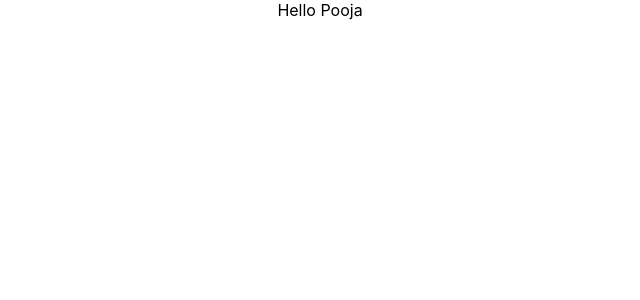
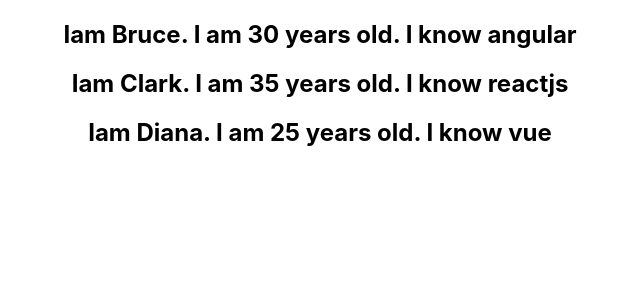
Before and after one commit to Pooja922/React-learning, a React (Create React App) app: page / in a window 1280 px wide. Shown: the top 300 px of the page, without its empty margins (320-960 px from the left). Built offline with nearby package versions, Linux system fonts and the light colour scheme.

Commit message:
List Rendering

```diff
--- a/src/App.js
+++ b/src/App.js
@@ -11,7 +11,8 @@ import './App.css';
 //import ClassClick from './components/ClassClick'
 //import EventBind from './components/EventBind'
 //import ParentComponent from "./components/ParentComponent";
-import UserGreeting from "./components/UserGreeting";
+//import UserGreeting from "./components/UserGreeting";
+import NameList from './components/NameList'
 
 class App extends Component{
   render(){
@@ -38,8 +39,9 @@ class App extends Component{
       <FunctionClick/>
       <ClassClick/>
       <EventBind/>
-      <ParentComponent/>*/}
-      <UserGreeting/>
+      <ParentComponent/>
+      <UserGreeting/>*/}
+      <NameList/>
     </div>
     );
   }
--- /dev/null
+++ b/src/components/NameList.js
@@ -0,0 +1,34 @@
+import React from "react";
+import Person from "./Person";
+
+function NameList(){
+    const persons=[
+        {
+            id:1,
+            name:'Bruce',
+            age:30,
+            skill:'angular'
+        },
+        {
+            id:2,
+            name:'Clark',
+            age:35,
+            skill:'reactjs'
+        },
+        {
+            id:3,
+            name:'Diana',
+            age:25,
+            skill:'vue'
+        }
+
+    ]
+    const personList=persons.map(person=> <Person person={person} />)
+    return(
+        <div>
+            {personList}
+        </div>
+    )
+}
+
+export default NameList
--- /dev/null
+++ b/src/components/Person.js
@@ -0,0 +1,10 @@
+import React from "react";
+function Person({person}){
+    return(
+        <div>
+            <h2>Iam {person.name}. I am {person.age} years old. I know {person.skill}</h2>
+        </div>
+    )
+}
+
+export default Person
```
